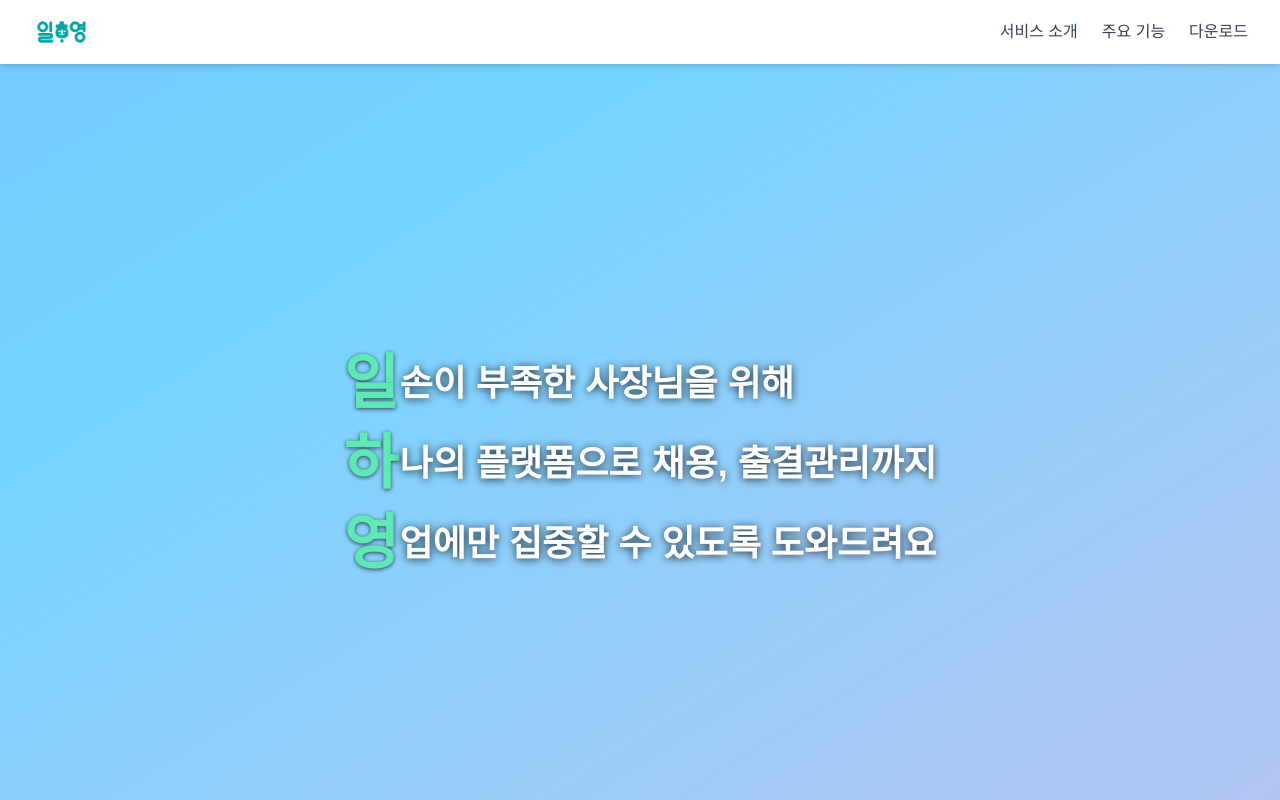
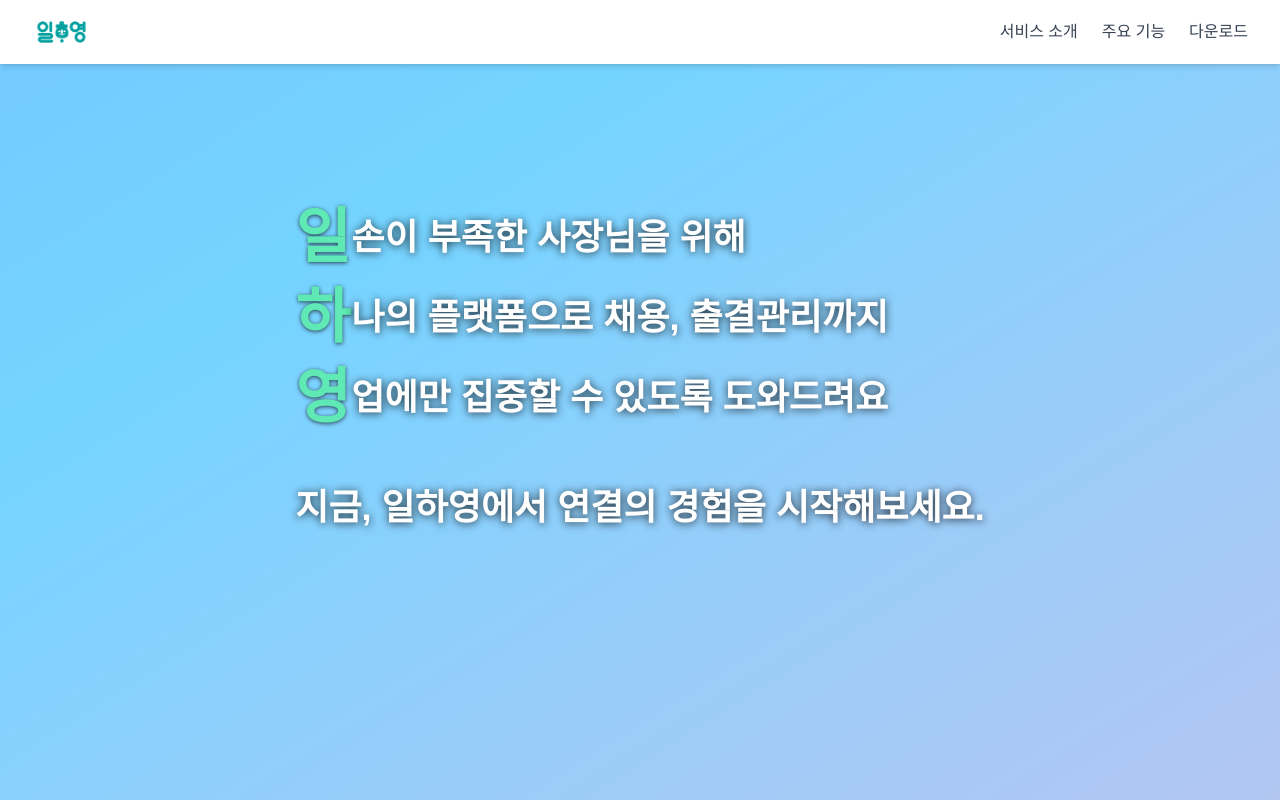
Before and after one commit to Leegiyeon/ilhayoung-web, a Next.js app: page / in a window 1280 px wide. Shown: the top 800 px of the page. Built offline with nearby package versions, Linux system fonts and the light colour scheme.

Commit message:
design: 문장 추가 및 정렬 상단으로 이동

```diff
--- a/src/sections/IntroSection.tsx
+++ b/src/sections/IntroSection.tsx
@@ -3,13 +3,14 @@
 import { useEffect, useState } from 'react';
 
 export default function IntroSection() {
-  const [showLine, setShowLine] = useState([false, false, false]);
+  const [showLine, setShowLine] = useState([false, false, false, false]);
 
   useEffect(() => {
     const timers = [
-      setTimeout(() => setShowLine([true, false, false]), 300),
-      setTimeout(() => setShowLine([true, true, false]), 900),
-      setTimeout(() => setShowLine([true, true, true]), 1500),
+      setTimeout(() => setShowLine([true, false, false, false]), 300),
+      setTimeout(() => setShowLine([true, true, false, false]), 900),
+      setTimeout(() => setShowLine([true, true, true, false]), 1500),
+      setTimeout(() => setShowLine([true, true, true, true]), 2100),
     ];
     return () => timers.forEach(clearTimeout);
   }, []);
@@ -18,18 +19,19 @@ export default function IntroSection() {
     { head: '일', text: '손이 부족한 사장님을 위해' },
     { head: '하', text: '나의 플랫폼으로 채용, 출결관리까지' },
     { head: '영', text: '업에만 집중할 수 있도록 도와드려요' },
+    { head: '', text: <><br />지금, 일하영에서 연결의 경험을 시작해보세요.</> },
   ];
 
   return (
     <section
       id="intro"
-      className="relative w-full h-screen flex items-center justify-center text-center text-white overflow-hidden"
+      className="relative w-full h-screen flex items-start justify-center text-center text-white overflow-hidden"
     >
       {/* 배경 애니메이션 */}
       <div className="absolute inset-0 z-0 animate-gradient bg-gradient-to-br from-indigo-400 via-sky-300 to-pink-300" />
 
       {/* 텍스트 콘텐츠 */}
-      <div className="relative z-10 px-6 max-w-[860px] w-full flex flex-col items-center">
+      <div className="relative z-10 px-6 max-w-[860px] w-full pt-[18vh] flex flex-col items-center">
         <div className="space-y-5">
           {lines.map(({ head, text }, idx) => (
             <div
@@ -39,9 +41,11 @@ export default function IntroSection() {
               }`}
             >
               <div className="flex items-center">
-                <span className="w-8 sm:w-10 text-5xl sm:text-6xl font-extrabold text-emerald-300 drop-shadow-[0_1px_2px_rgba(0,0,0,0.7)] mr-4 text-left">
-                  {head}
-                </span>
+                {head && (
+                  <span className="w-8 sm:w-10 text-5xl sm:text-6xl font-extrabold text-emerald-300 drop-shadow-[0_1px_2px_rgba(0,0,0,0.7)] mr-4 text-left">
+                    {head}
+                  </span>
+                )}
                 <span className="text-white text-left drop-shadow-[0_1.5px_4px_rgba(0,0,0,0.8)]">
                   {text}
                 </span>
```
